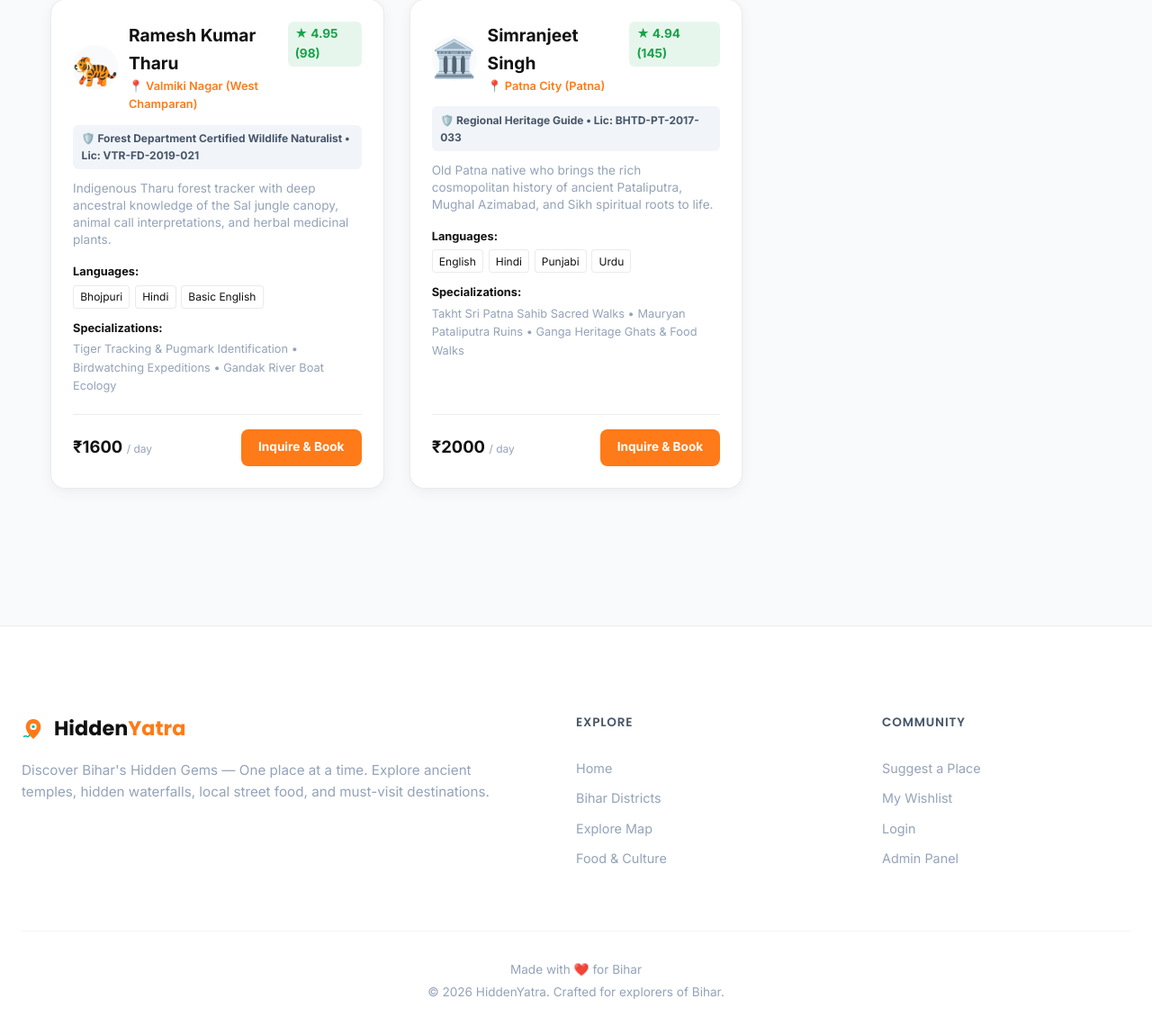
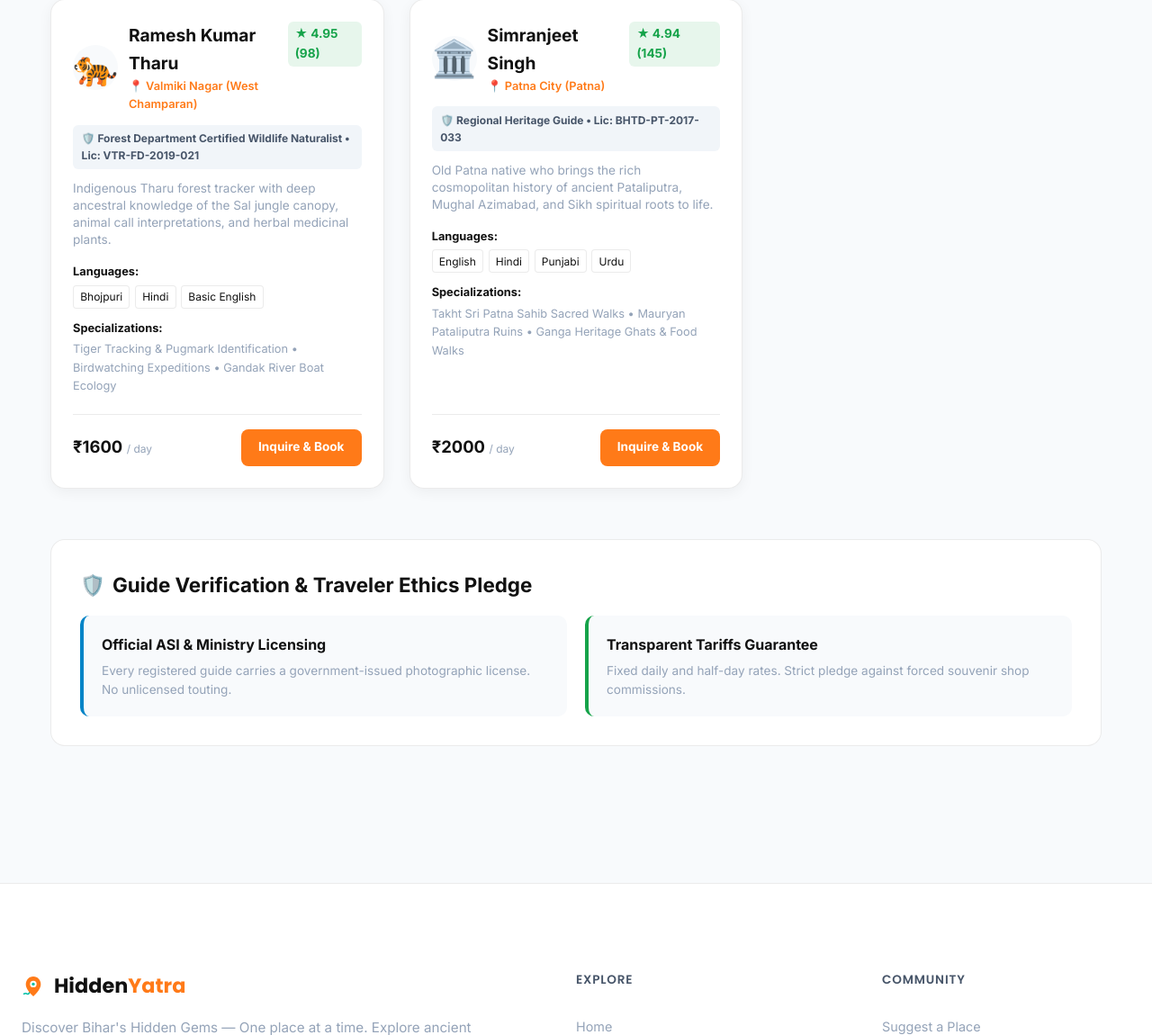
Before and after one commit to mrakarshmehta/tejas26-singularity, a Flask app: page /guides in a window 1280 px wide. Shown: the part 984-2134 px from the top of the page at 90% size. Before the commit the page ends 2094 px from the top, so only its background shows below. Run offline with Flask 3, Linux system fonts and the light colour scheme.

Commit message:
feat(templates): add license verification and ethics pledge badge to guides directory

```diff
--- a/templates/guides.html
+++ b/templates/guides.html
@@ -83,5 +83,30 @@
             {% endfor %}
         </div>
     </div>
+
+    <!-- Guide Ethics & Standards Pledge -->
+    <div style="background: var(--card-bg, #ffffff); border: 1px solid var(--border-color, #e2e8f0); border-radius: 16px; padding: 2rem; margin-bottom: 3.5rem;">
+        <h2 style="font-size: 1.4rem; font-weight: 700; margin-top: 0; margin-bottom: 1rem; display: flex; align-items: center; gap: 0.5rem;">
+            <span>🛡️</span> Guide Verification & Traveler Ethics Pledge
+        </h2>
+        <div style="display: grid; grid-template-columns: repeat(auto-fit, minmax(260px, 1fr)); gap: 1.25rem;">
+            <div style="padding: 1.25rem; background: var(--bg-subtle, #f8fafc); border-radius: 10px; border-left: 4px solid #0284c7;">
+                <h4 style="margin: 0 0 0.4rem 0; font-size: 1rem; font-weight: 700; color: var(--text-primary, #0f172a);">
+                    Official ASI & Ministry Licensing
+                </h4>
+                <p style="margin: 0; font-size: 0.85rem; color: var(--text-muted, #475569); line-height: 1.5;">
+                    Every registered guide carries a government-issued photographic license. No unlicensed touting.
+                </p>
+            </div>
+            <div style="padding: 1.25rem; background: var(--bg-subtle, #f8fafc); border-radius: 10px; border-left: 4px solid #16a34a;">
+                <h4 style="margin: 0 0 0.4rem 0; font-size: 1rem; font-weight: 700; color: var(--text-primary, #0f172a);">
+                    Transparent Tariffs Guarantee
+                </h4>
+                <p style="margin: 0; font-size: 0.85rem; color: var(--text-muted, #475569); line-height: 1.5;">
+                    Fixed daily and half-day rates. Strict pledge against forced souvenir shop commissions.
+                </p>
+            </div>
+        </div>
+    </div>
 </div>
 {% endblock %}
```
